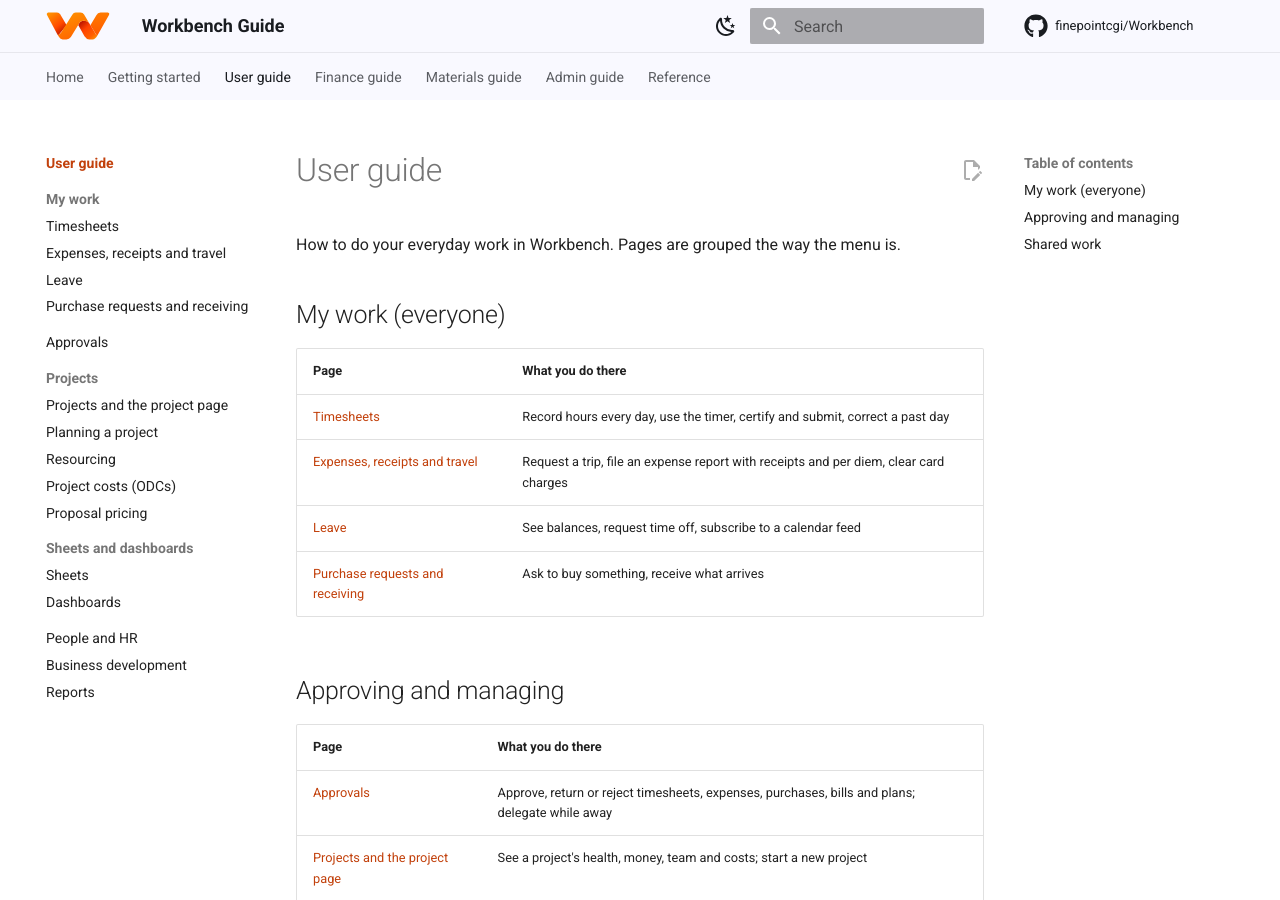
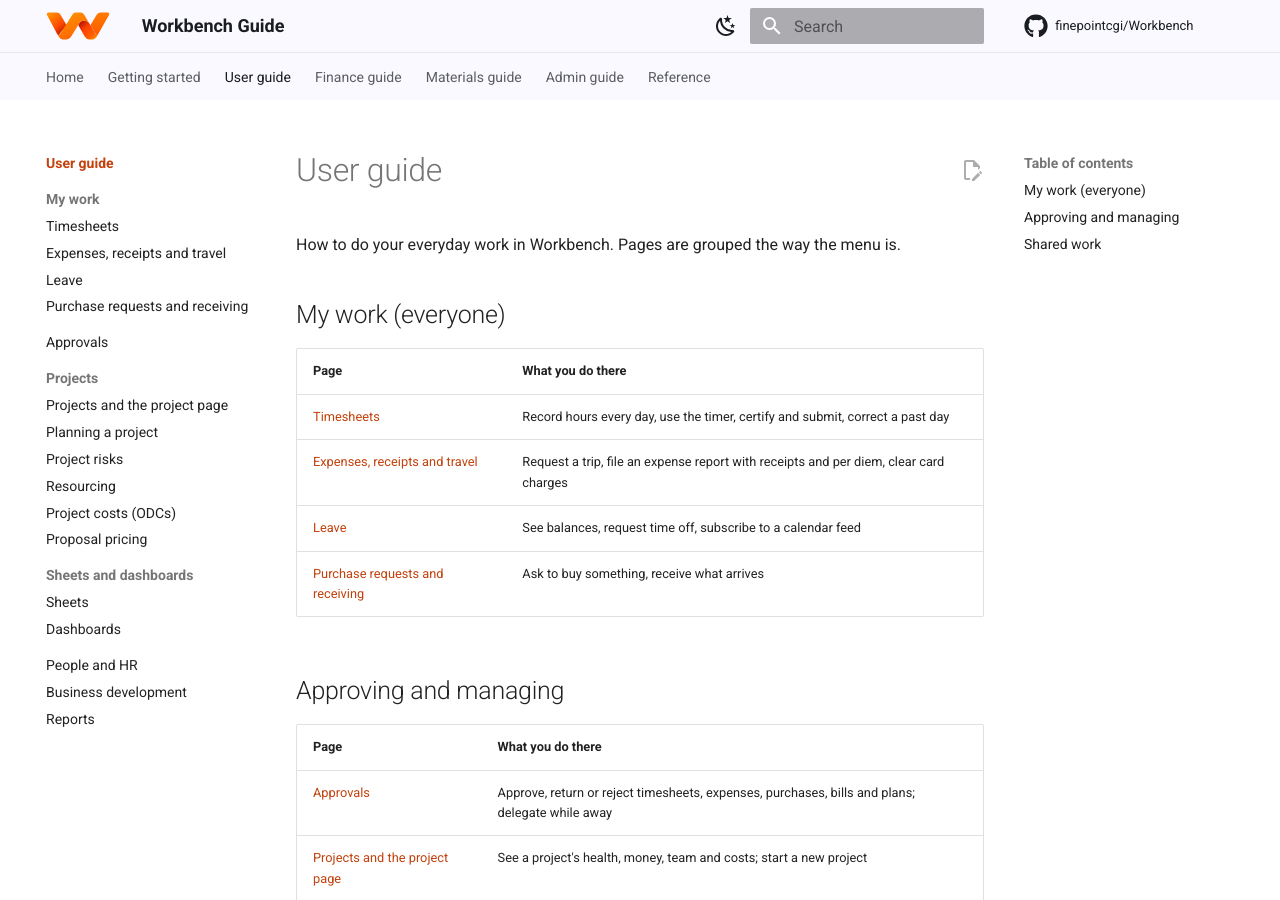
Before and after one commit to finepointcgi/Workbench, an MkDocs documentation site: the page built from docs/user-guide/index.md, in a window 1280 px wide and 900 px high. Built offline with MkDocs 1.6.1 and Material for MkDocs 9.7.7, drawn with Linux system fonts in a browser that asks for light colours; comment, search, counter and statistics services are not loaded.

Commit message:
Add the risk register guide to the site navigation
Co-Authored-By: Claude Sonnet 5.5 <noreply@anthropic.com>

```diff
--- a/mkdocs.yml
+++ b/mkdocs.yml
@@ -119,6 +119,7 @@ nav:
       - Projects:
           - Projects and the project page: user-guide/projects.md
           - Planning a project: user-guide/project-plan.md
+          - Project risks: user-guide/risk-register.md
           - Resourcing: user-guide/resourcing.md
           - Project costs (ODCs): user-guide/project-costs.md
           - Proposal pricing: user-guide/pricing.md
```
